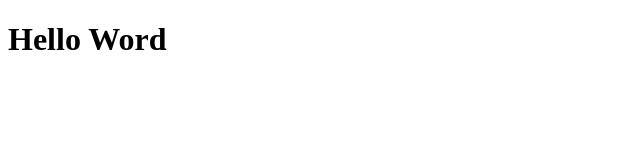
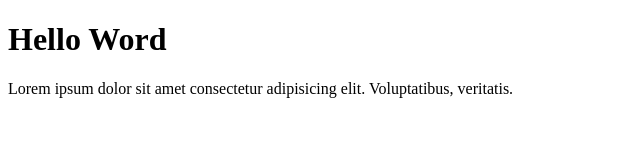
Before and after one commit to im-afn/im-git-test-remote, a plain HTML site: page index.html in a window 1280 px wide. Shown: the whole page, without its empty margins (0-640 px from the left). Drawn offline with Linux system fonts and the light colour scheme.

Commit message:
menambahkan paragraf

```diff
--- a/index.html
+++ b/index.html
@@ -9,6 +9,7 @@
 
 <body>
   <h1>Hello Word</h1>
+  <p>Lorem ipsum dolor sit amet consectetur adipisicing elit. Voluptatibus, veritatis.</p>
 </body>
 
 </html>
```
